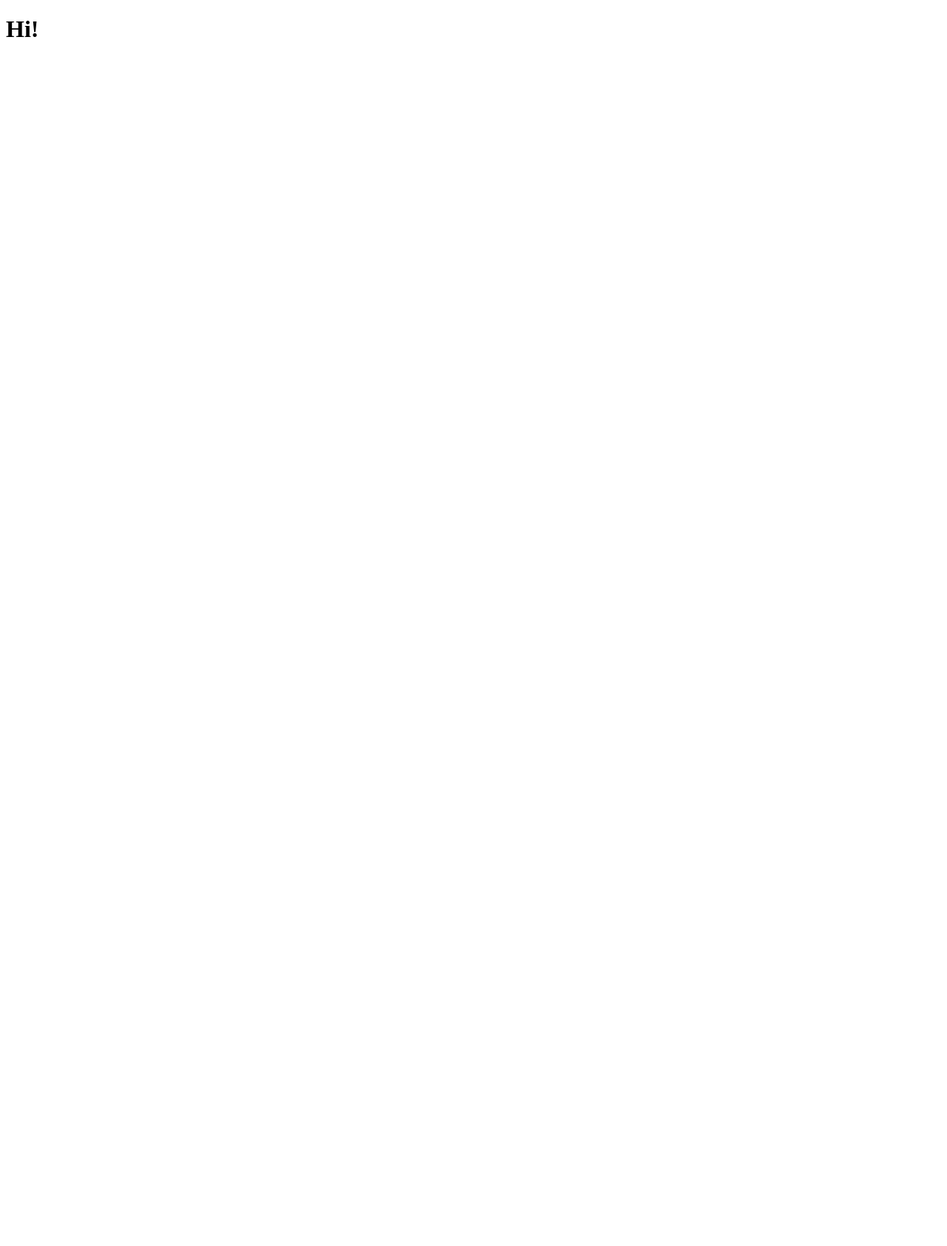
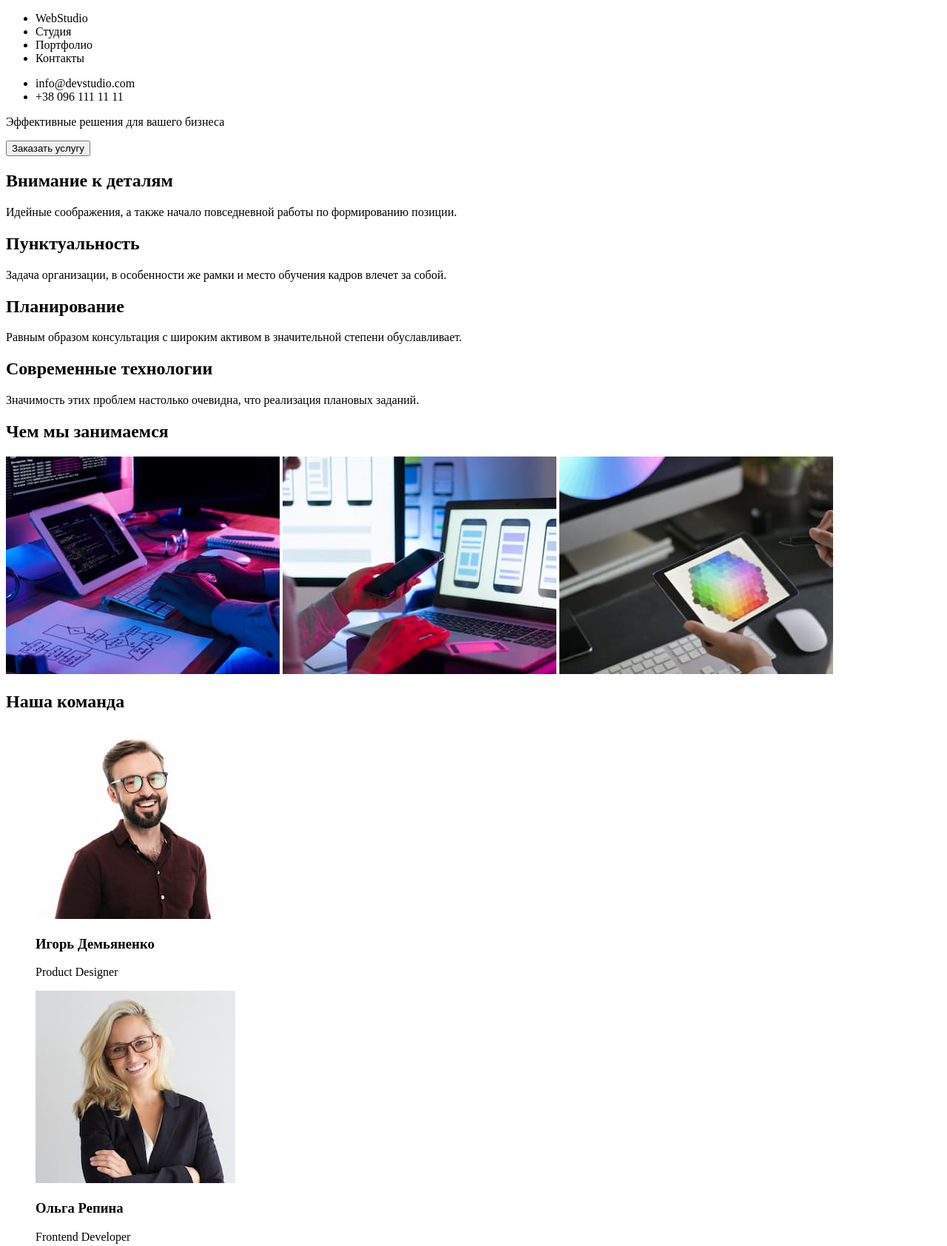
Before and after one commit to pylyps/goit-markup-hw-01, a plain HTML site: page index.html in a window 1280 px wide. Shown: the top 1684 px of the page at 74% size. Before the commit the page ends 800 px from the top, so only its background shows below. Drawn offline with Linux system fonts and the light colour scheme.

Commit message:
Зроблено шаблон в HTML
Зроблено болванка в HTML, додані малюнки відповідного розміру.

```diff
--- a/index.html
+++ b/index.html
@@ -7,7 +7,106 @@
     <title>Document</title>
 </head>
 <body>
-    <h1>Hi!</h1>
+    <header>
+        <!--Робимо верхню рамку-->
+        <nav>
+            <ul>
+                <li>WebStudio</li>
+                <li>Студия</li>
+                <li>Портфолио</li>
+                <li>Контакты</li>
+            </ul>
+        </nav>
+        <div>
+            <ul>
+                <li>info@devstudio.com</li>
+                <li>+38 096 111 11 11</li>
+            </ul>
+        </div>
+    </header>
 
+<!-- Шапка  -->
+
+<main>
+    <section>
+        <p>Эффективные решения для вашего бизнеса </p>
+        <button>Заказать услугу</button>
+    </section>
+
+    <!-- Описание преимуществ -->
+    <section>
+        <div>
+            <h2>Внимание к деталям</h2>
+            <p>Идейные соображения, а также начало повседневной работы по формированию позиции.</p>
+        </div>
+        <div>
+            <h2>Пунктуальность</h2>
+            <p>Задача организации, в особенности же рамки и место обучения кадров влечет за собой.</p>
+        </div>
+        <div>
+            <h2>Планирование</h2>
+            <p>Равным образом консультация с широким активом в значительной степени обуславливает.</p>
+        </div>
+        <div>
+            <h2>Современные технологии</h2>
+            <p>Значимость этих проблем настолько очевидна, что реализация плановых заданий.</p>
+        </div>
+    </section>
+
+    <!-- Чем занимаемся -->
+    <section>
+        <h1>Чем мы занимаемся</h1>
+        <img src="/images/Coders1.jpg" alt="Мы занимаемся кодингом">
+        <img src="/images/Phones2.jpg" alt="Мы занимаемся настройкой телефонов">
+        <img src="/images/Raduga3.jpg" alt="Мы делаем радугу">
+    </section>
+
+    <!--  Команда-->
+    <section>
+        <h1>Наша команда</h1>
+        <figure>
+            <img src="/images/Igor2.jpg" alt="Фотография Игоря Демьяненко">
+            <figcaption>
+                <h3>Игорь Демьяненко</h3>
+                <p>Product Designer</p>
+            </figcaption>
+        </figure>
+        <figure>
+            <img src="/images/Olga2.jpg" alt="Фотография Ольги Репиной">
+            <figcaption>
+                <h3>Ольга Репина</h3>
+                <p>Frontend Developer</p>
+            </figcaption>
+        </figure>
+        <figure>
+            <img src="/images/Nikolay2.jpg" alt="Фотография Николая Тарасова">
+            <figcaption>
+                <h3>Николай Тарасов</h3>
+                <p>Marketing</p>
+            </figcaption>
+        </figure>
+        <figure>
+            <img src="/images/Michail2.jpg" alt="Фотография Михаила Ермакова">
+            <figcaption>
+                <h3>Михаил Ермаков</h3>
+                <p>UI Designer</p>
+            </figcaption>
+        </figure>
+    </section>
+</main>
+
+
+<!-- Футтер -->
+
+<footer>
+    <div>
+        <p>WebStudio</p>
+        <ul>
+            <li>г. Киев, пр-т Леси Украинки, 26</li>
+            <li>info@example.com</li>
+            <li>+38 099 111 11 11</li>
+        </ul>
+    </div>
+</footer>
 </body>
 </html>
```
Also changed, not shown: images/Coders1.jpg (added), images/Igor2.jpg (added), images/Michail2.jpg (added), images/Nikolay2.jpg (added), images/Olga2.jpg (added), images/Phones2.jpg (added), images/Raduga3.jpg (added).
